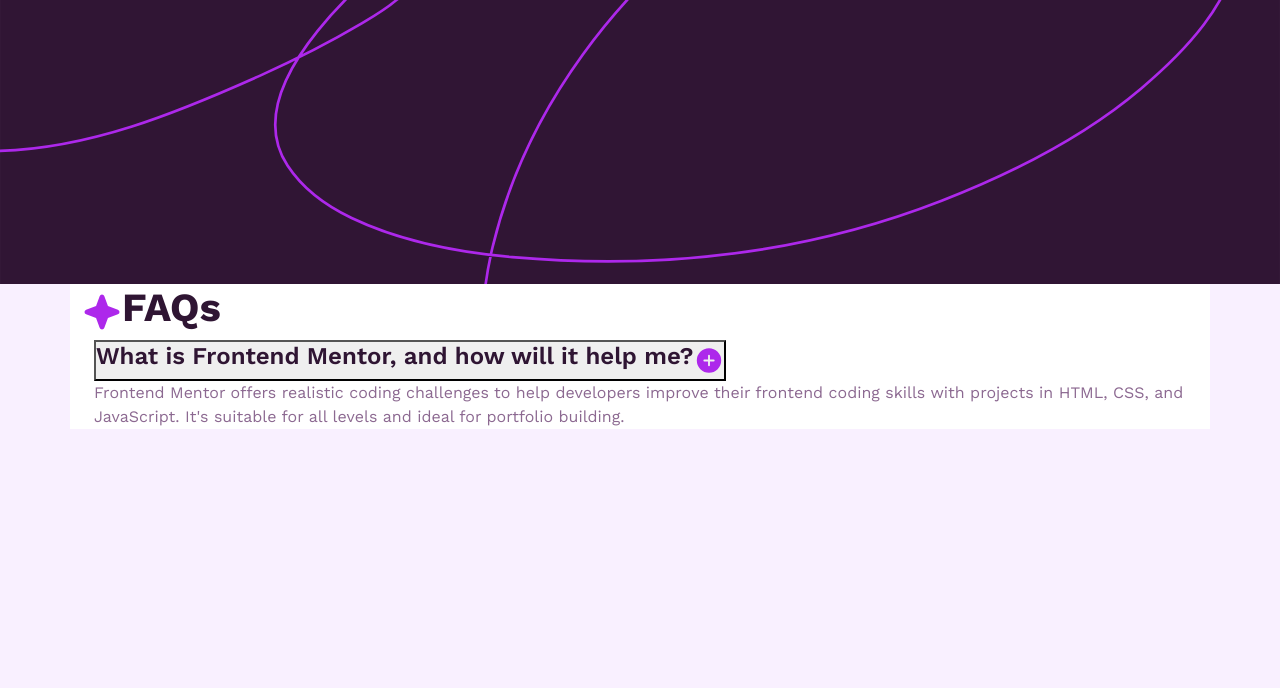
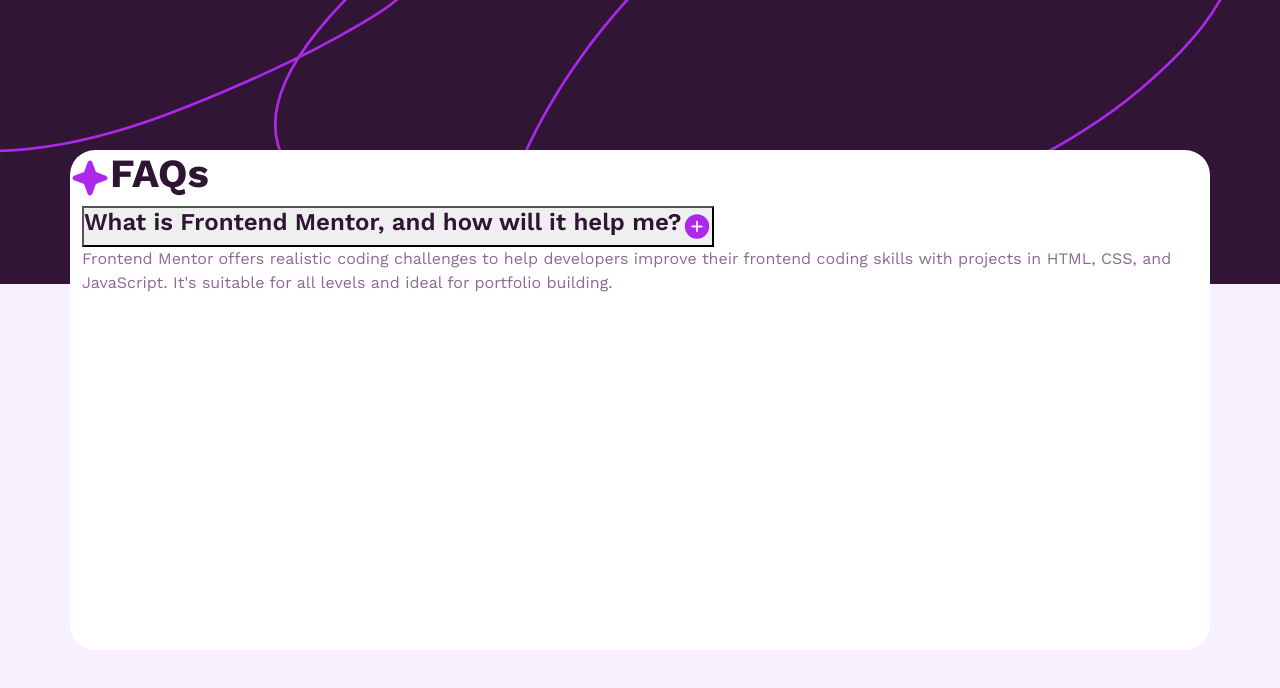
Before and after one commit to MartaR-Dev/faq-accordion-react, a React (Create React App) app in the folder faq-accordion-main/faq-accordion-react/: page / in a window 1280 px wide. Shown: the top 688 px of the page. Built offline with nearby package versions, Linux system fonts and the light colour scheme.

Commit message:
Work on positioning
Position the card over the background, centered

```diff
--- a/faq-accordion-main/faq-accordion-react/src/App.css
+++ b/faq-accordion-main/faq-accordion-react/src/App.css
@@ -13,7 +13,6 @@
 
 .App {
   background-color: var(--light-pink);
-  min-height: 100vh;
 }
 
 :is(h1, h2, h3, h4, h5, h6) {
@@ -22,6 +21,9 @@
 
 .card-base {
   background-color: var(--white);
+  border-radius: 25px;
+  height: 500px;
+  z-index: 1;
 }
 
 .answer {
--- a/faq-accordion-main/faq-accordion-react/src/App.tsx
+++ b/faq-accordion-main/faq-accordion-react/src/App.tsx
@@ -4,10 +4,10 @@
 
 export const App = () => {
   return (
-    <div className="App">
+    <div className="App w-100 h-100 position-relative">
       <img
         src={background}
-        className="img-fluid"
+        className="img-fluid w-100 position-absolute"
         alt="purple background with swirly lines"
       />
       <FAQCard />
--- a/faq-accordion-main/faq-accordion-react/src/FAQCard.tsx
+++ b/faq-accordion-main/faq-accordion-react/src/FAQCard.tsx
@@ -3,7 +3,8 @@
 
 export const FAQCard = () => {
   return (
-    <div className="container card-base">
+    <div className="d-flex justify-content-center align-items-center vh-100">
+      <div className="card-base">
         <div className="d-flex flex-row">
           <img src={starIcon} alt="Star icon" />
           <h1 id="card-title" className="fw-bold">
@@ -12,5 +13,6 @@
         </div>
         <FAQQuestion />
       </div>
+    </div>
   );
 };
```
Lines whose indentation alone changed are shown as unchanged.
